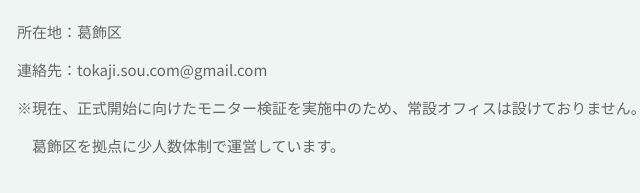
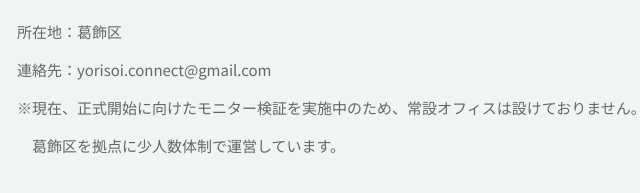
Before and after one commit to yorisoi-connect/moshimoshi-call-lp, a plain HTML site: page index.html in a window 1280 px wide. Shown: the part 4120-4313 px from the top of the page, 193-833 px from the left. Drawn offline with Linux system fonts and the light colour scheme.

Commit message:
Update index.html

```diff
--- a/index.html
+++ b/index.html
@@ -154,7 +154,7 @@
     <footer>
       <h3>運営者情報</h3>
       <p>所在地：葛飾区</p>
-      <p>連絡先：tokaji.sou.com@gmail.com</p>
+      <p>連絡先：yorisoi.connect@gmail.com</p>
       <p>
         ※現在、正式開始に向けたモニター検証を実施中のため、常設オフィスは設けておりません。
       </p>
```
